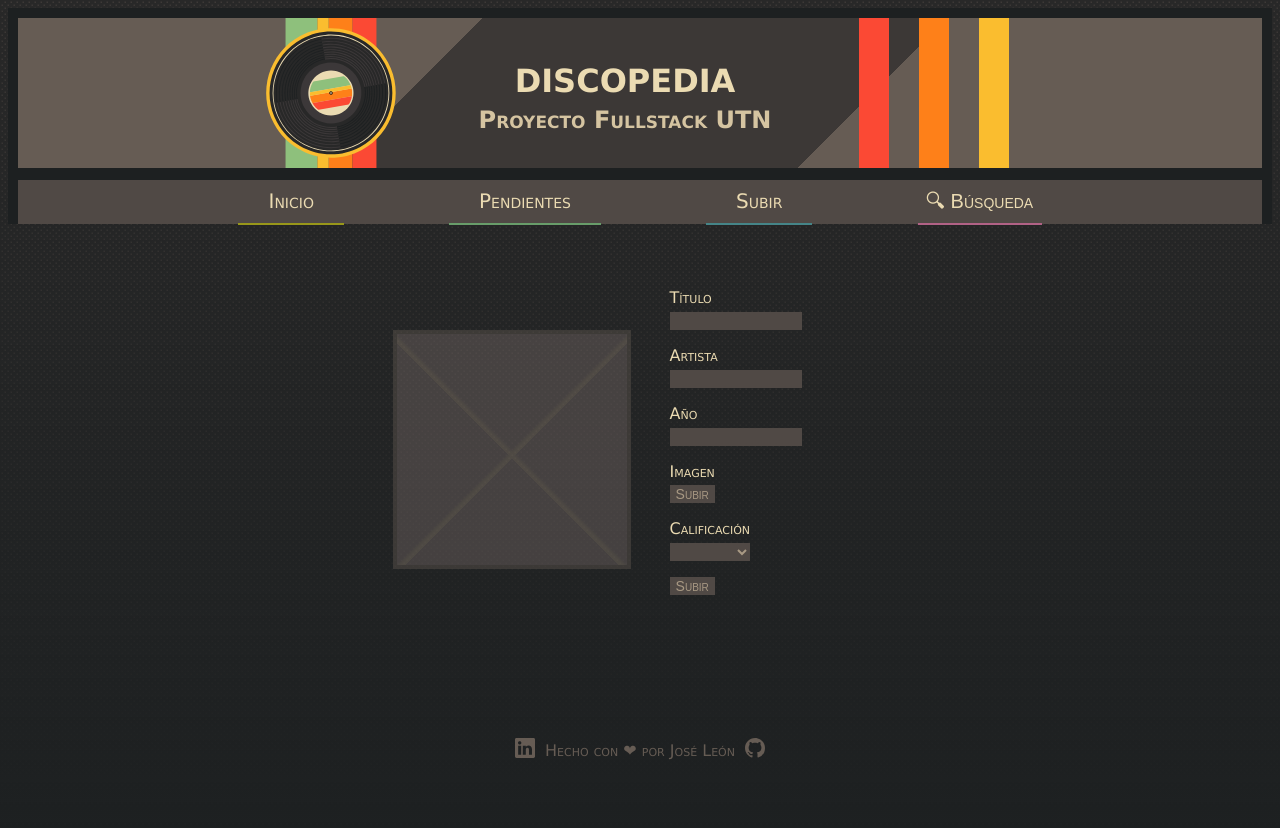
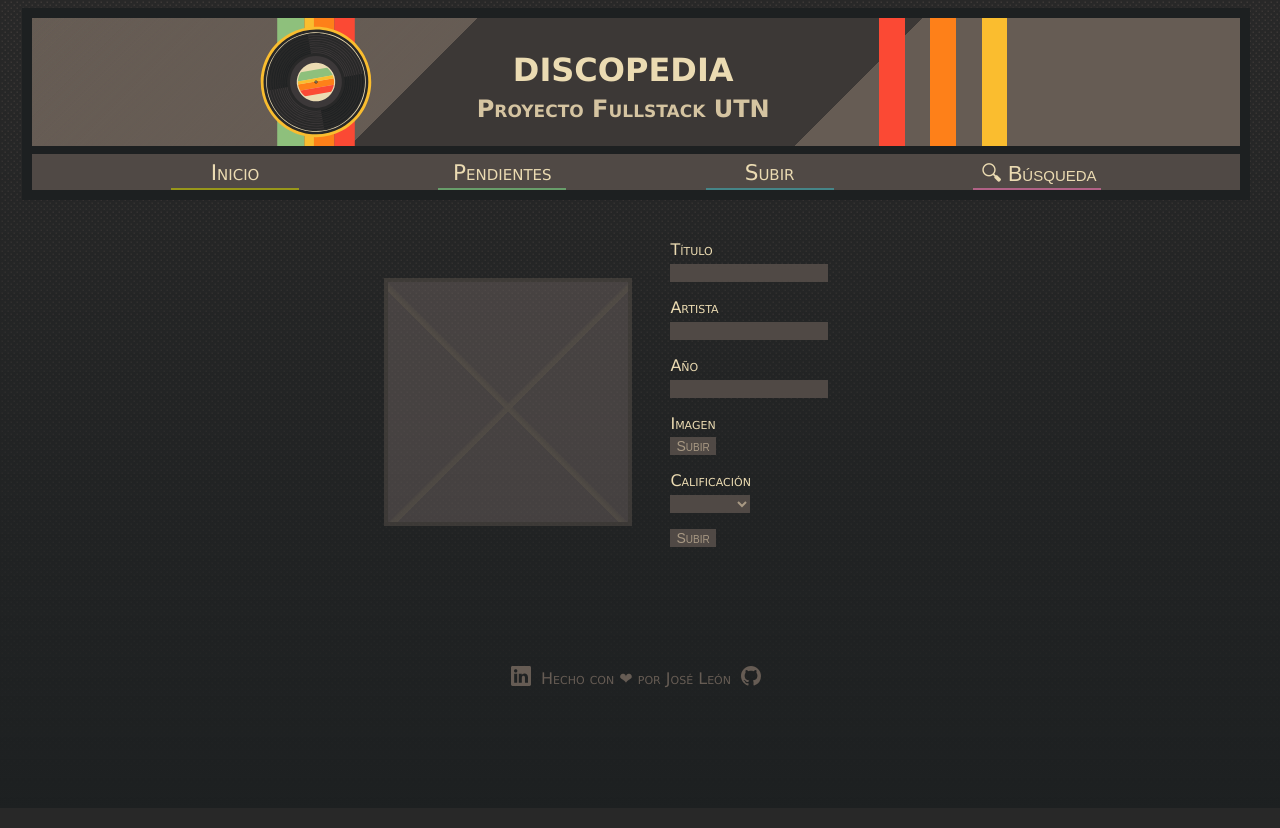
Before and after one commit to JLeonC17/discopedia, a plain HTML site: page subir.html in a window 1280 px wide. Drawn offline with Linux system fonts and the light colour scheme.

Commit message:
Final fixes

```diff
--- a/styles/header.css
+++ b/styles/header.css
@@ -1,6 +1,20 @@
 @import url(utils.css);
 
+:root {
+    --headerHeight: 16vh;
+    --navHeight: 4.5vh;
+    --normalFontSize: 1.35rem;
+    --navItemWidth: 10vw;
+}
+
+html {
+    margin: 0;
+    padding: 0;
+    width: 100%;
+}
+
 body {
+    margin: 1vh 0 0 0;
     font-family: Verdana, Geneva, Tahoma, sans-serif;
     background-color: var(--bg0);
     background-image:
@@ -8,13 +22,16 @@ body {
         url(../assets/texture.svg);
     background-size: 6px;
     min-height: 100vh;
+    width: calc(100% - 8px);
+    display: flex;
+    flex-direction: column;
+    align-items: center;
 }
 
 #menu_container {
-    max-width: 100vw;
-    margin: 0 auto;
+    width: 95%;
     background-color: var(--bg0_h);
-    padding: 10px 10px 7vh 10px;
+    padding: 10px;
 }
 
 #top_container {
@@ -22,7 +39,7 @@ body {
     justify-content: space-between;
     align-items: flex-start;
     max-width: 60vw;
-    margin: auto;
+    margin: 0 auto;
 }
 
 #logo_container {
@@ -30,7 +47,7 @@ body {
 }
 
 #logo_container img {
-    height: 150px;
+    height:  var(--headerHeight);
 }
 
 #heading_container {
@@ -58,14 +75,14 @@ body {
 }
 
 .stripe {
-    width: 30px;
-    height: 150px;
-    margin: 0 15px;
+    width: 2vw;
+    height: var(--headerHeight);
+    margin: 0 1vw;
 }
 
 header {
+    height: var(--headerHeight);
     background-color: var(--bg1);
-    height: 150px;
     padding: 0px;
     background-image: linear-gradient(
     -45deg,
@@ -93,50 +110,45 @@ header {
 }
 
 .nav_menu {
-    padding: 5px 0 5px 0;
+    height: var(--navHeight);
     text-align: center;
-    line-height: 32px;
     background-color: var(--bg2);
-}
-
-ul.nav_menu {
-    margin-top: 1vh;
+    margin: 1vh 0 0 0;
+    padding: 0;
+    display: flex;
+    flex-wrap: nowrap;
+    justify-content: space-evenly;
+    align-items: center;
+    list-style-type: none;
 }
 
 .nav_menu li{
-    display: inline;
-    padding: 10px 0;
-    font-size: 20px;
-    margin: 0 50px;
+    font-size: var(--normalFontSize);
+    width: var(--navItemWidth);
+    height: calc(var(--navHeight) - 2px - var(--navHeight) / 6);
 }
 
 .nav_menu form {
-    display: inline;
     padding: 0;
     margin: 0;
 }
 
 .nav_menu a {
-    font-size: 20px;
     text-decoration: none;
     color: var(--fg1);
     font-variant: small-caps;
-}
-
-.nav_menu a li {
-    padding-left: 30px;
-    padding-right: 30px;
+    padding-top: calc(var(--navHeight) / 6);
 }
 
 .nav_menu input, .nav_menu input:focus-visible{
     color: var(--fg1);
     border: 0;
-    font-size: 20px;
+    font-size:  var(--normalFontSize);
     font-variant: small-caps;
     background-color: transparent;
     text-align: center;
     outline: none;
-    max-width: 120px;
+    width: var(--navItemWidth);
 }
 
 .nav_menu input::placeholder {
--- a/styles/index.css
+++ b/styles/index.css
@@ -7,18 +7,19 @@
 }
 
 .tier_container {
-    max-width: 95vw;
+    width: 95%;
     margin: 0 auto;
 }
 
 h2.tier_container {
+    text-align: left;
     margin-top: 20px;
     color: var(--fg1);
     font-variant: small-caps;
 }
 
 .album_container {
-    max-width: 90vw;
+    width: 95%;
     margin: 0 auto;
     padding: 10px 10px 1vh 10px;
     display: flex;
--- a/styles/pendiente.css
+++ b/styles/pendiente.css
@@ -2,18 +2,19 @@
 @import url(header.css);
 
 .heading_container {
-    max-width: 95vw;
+    width: 95%;
     margin: 0 auto;
 }
 
 h2.heading_container {
+    text-align: left;
     margin-top: 20px;
     color: var(--fg1);
     font-variant: small-caps;
 }
 
 .album_container {
-    max-width: 90vw;
+    width: 95%;
     margin: 0 auto;
     padding: 10px 10px 5vh 10px;
     display: flex;
--- a/styles/subir.css
+++ b/styles/subir.css
@@ -2,15 +2,16 @@
 @import url(header.css);
 
 #subir_container {
+  width: 95%;
   display: flex;
   align-items: center;
   justify-content: center;
-  margin: 5vw;
+  margin: 5vh;
 }
 
 #subir_imagen {
-  height: 18vw;
-  width: 18vw;
+  min-width: 30vh;
+  min-height: 30vh;
   background-color: var(--bg4);
   opacity: 40%;
   border: 4px solid var(--bg3);
@@ -75,7 +76,7 @@
 }
 
 #subir_datos input {
-  width: 10vw;
+  width: 12vw;
   height: 2vh;
 }
 
--- a/subir.html
+++ b/subir.html
@@ -12,7 +12,7 @@
         <header>
             <div id="top_container">
                 <div id="logo_container">
-                    <img src="./assets/logo.svg">
+                    <img src="assets/logo.svg">
                 </div>
                 <div id="heading_container">
                     <h1>Discopedia</h1>
@@ -24,19 +24,27 @@
                     <span class="stripe yellow_fg"></span>
                 </div>
             </div>
-            <nav>
-                <ul class="nav_menu">
-                    <a href="index.html"><li class="green_bg_line green_fg_hover">Inicio</li></a>
-                    <a href="pendiente.html"><li class="aqua_bg_line aqua_fg_hover">Pendientes</li></a>
-                    <a href="subir.html"><li class="blue_bg_line blue_fg_hover">Subir</li></a>
-                    <li class="purple_bg_line purple_fg_hover">
+        </header>
+        <nav>
+            <ul class="nav_menu">
+                <a href="index.html" class="green_bg_line green_fg_hover">
+                    <li>Inicio</li>
+                </a>
+                <a href="pendiente.html" class="aqua_bg_line aqua_fg_hover">
+                    <li>Pendientes</li>
+                </a>
+                <a href="subir.html" class="blue_bg_line blue_fg_hover">
+                    <li>Subir</li>
+                </a>
+                <a class="purple_bg_line purple_fg_hover">
+                    <li>
                         <form action="">
                             <input type="text" name="busqueda" placeholder="🔍︎ Búsqueda">
                         </form>
                     </li>
-                </ul>
-            </nav>
-        </header>
+                </a>
+            </ul>
+        </nav>
     </div>
 
     <!-- Body -->
```
Also changed, not shown: index.html (+10 -8 lines), pendiente.html (+10 -9 lines).
